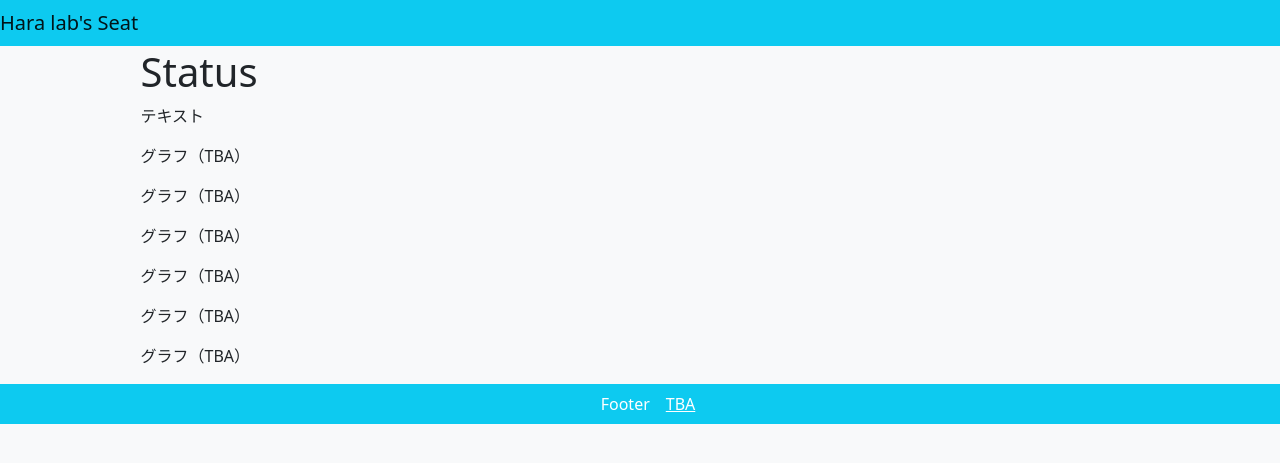
After one commit to Ryosuke-gc/enshu2021, a Django app: page /seat_app/ in a window 1280 px wide. The commit adds this page. Shown: the top 463 px of the page. Run offline with Django 3.2, Linux system fonts and the light colour scheme; some libraries are stand-ins or nearby versions.

Commit message:
modify base.html

```diff
--- a/enshu_site/enshu_site/settings.py
+++ b/enshu_site/enshu_site/settings.py
@@ -110,9 +110,9 @@ AUTH_PASSWORD_VALIDATORS = [
 # Internationalization
 # https://docs.djangoproject.com/en/1.11/topics/i18n/
 
-LANGUAGE_CODE = 'en-us'
+LANGUAGE_CODE = 'ja'
 
-TIME_ZONE = 'UTC'
+TIME_ZONE = 'Asia/Tokyo'
 
 USE_I18N = True
 
--- a/enshu_site/enshu_site/urls.py
+++ b/enshu_site/enshu_site/urls.py
@@ -19,5 +19,5 @@ from django.urls import path, include
 
 urlpatterns = [
     path('admin/', admin.site.urls),
-    path('asset/',include('seat_app.urls'))
+    path('seat_app/',include('seat_app.urls'))
 ]
--- a/enshu_site/seat_app/templates/base.html
+++ b/enshu_site/seat_app/templates/base.html
@@ -4,7 +4,7 @@
 <html lang="{{ LANGUAGE_CODE|default:'ja' }}">
     <head>
         <meta charset="UTF-8">
-        <title>{% block title %}Dashboard{% endblock %}</title>
+        <title>{% block title %}Hara lab's Seat{% endblock %}</title>
         <meta name="viewport" content="width=device-width,initial-scale=1.0">
 
         <!-- Javascript -->
@@ -19,13 +19,14 @@
     <body style="height: 100vh" class="bg-light">
 
         <!-- header -->
-        <nav class="navbar navbar-expand-lg navbar-light bg-light fixed-top">
+        <nav class="navbar navbar-expand-md navbar-light fixed-top bg-info">
+            <header>
                 <div class="contain-fluid">
-                <a class="navbar-brand" href="#">Hara Sheet</a>
+                    <a class="navbar-brand" href="#">Hara lab's Seat</a>
                     <button class="navbar-toggler" type="button" data-bs-toggle="collapse" data-bs-target="#navbarNav" aria-controls="navbarNav" aria-expanded="false" aria-label="Toggle navigation">
                         <span class="navbar-toggler-icon"></span>
                     </button>
-                <div class="collapse navbar-collapse" id="navbarNav">
+                    <!--<div class="collapse navbar-collapse" id="navbarNav">
                         <ul class="navbar-nav me-auto mb-2 mb-lg-0">
                             <li class="nav-item">
                                 <a class="nav-link active" aria-current="page" href="#">Home</a>
@@ -42,23 +43,27 @@
                                 </ul>
                             </li>
                         </ul>
+                    </div> -->
                 </div>
-            </div>
+            </header>
         </nav>
 
         <!-- body -->
+        <main role="main" class="container">
             <div class="container-fluid">
-            <div class="row justify-content-lg-center">
+                <div class="row justify-content-md-center">
                     <div class="col-12 col-lg-11">
-                    {% block content %}
-                    {{content}}
+                        {% block body-contents %}
+
                         {% endblock %}
                     </div>
                 </div>
             </div>
+        </main>
 
         <!-- Footer -->
-        <div class="contain-fluid bg-dark">
+        <footer>
+            <div class="contain-fluid bg-info">
                 <div class="row bg-inverse py-2">
                     <div class="col-12 text-white d-flex justify-content-center">
                         <span class="px-3" style="font-size: 1em;">Footer</span>
@@ -66,4 +71,5 @@
                     </div>
                 </div>
             </div>
+        </footer>
     </body>
--- /dev/null
+++ b/enshu_site/seat_app/templates/seat_app/index.html
@@ -0,0 +1,13 @@
+{% extends 'base.html' %}
+
+
+{% block body-contents %}
+    <h1 class="mt-5">Status</h1>
+    <p>テキスト</p>
+    <p>グラフ（TBA）</p>
+    <p>グラフ（TBA）</p>
+    <p>グラフ（TBA）</p>
+    <p>グラフ（TBA）</p>
+    <p>グラフ（TBA）</p>
+    <p>グラフ（TBA）</p>
+{% endblock %}
--- a/enshu_site/seat_app/urls.py
+++ b/enshu_site/seat_app/urls.py
@@ -1,15 +1,17 @@
 from django.conf.urls import url,include
 from django.contrib import admin
-from  seat_app.views import home
+# from  seat_app.views import home
 from django.urls import path, include
+from . import views
 
 urlpatterns = [
+    path('',views.init,name='init'),
     path('admin/', admin.site.urls),
-    path('index/', home.index),
-    path('stuindex/', home.stuindex),
-    path('login/', home.login),
-    path('register/', home.register),
-    path('userlist/', home.userlist),
+    # path('index/', home.index),
+    # path('stuindex/', home.stuindex),
+    # path('login/', home.login),
+    # path('register/', home.register),
+    # path('userlist/', home.userlist),
     # url(r'^adduser/', home.adduser),
     # url(r'^edituser/(\d+)/', home.edituser),
     # url(r'^deluser/(\d+)/', home.deluser),
--- /dev/null
+++ b/enshu_site/seat_app/views.py
@@ -0,0 +1,7 @@
+from django.shortcuts import render
+
+def init(request):
+    params = {
+        'content' : 'Hello world!'
+    }
+    return render(request,'seat_app/index.html',params)
```
Lines whose indentation alone changed are shown as unchanged.
